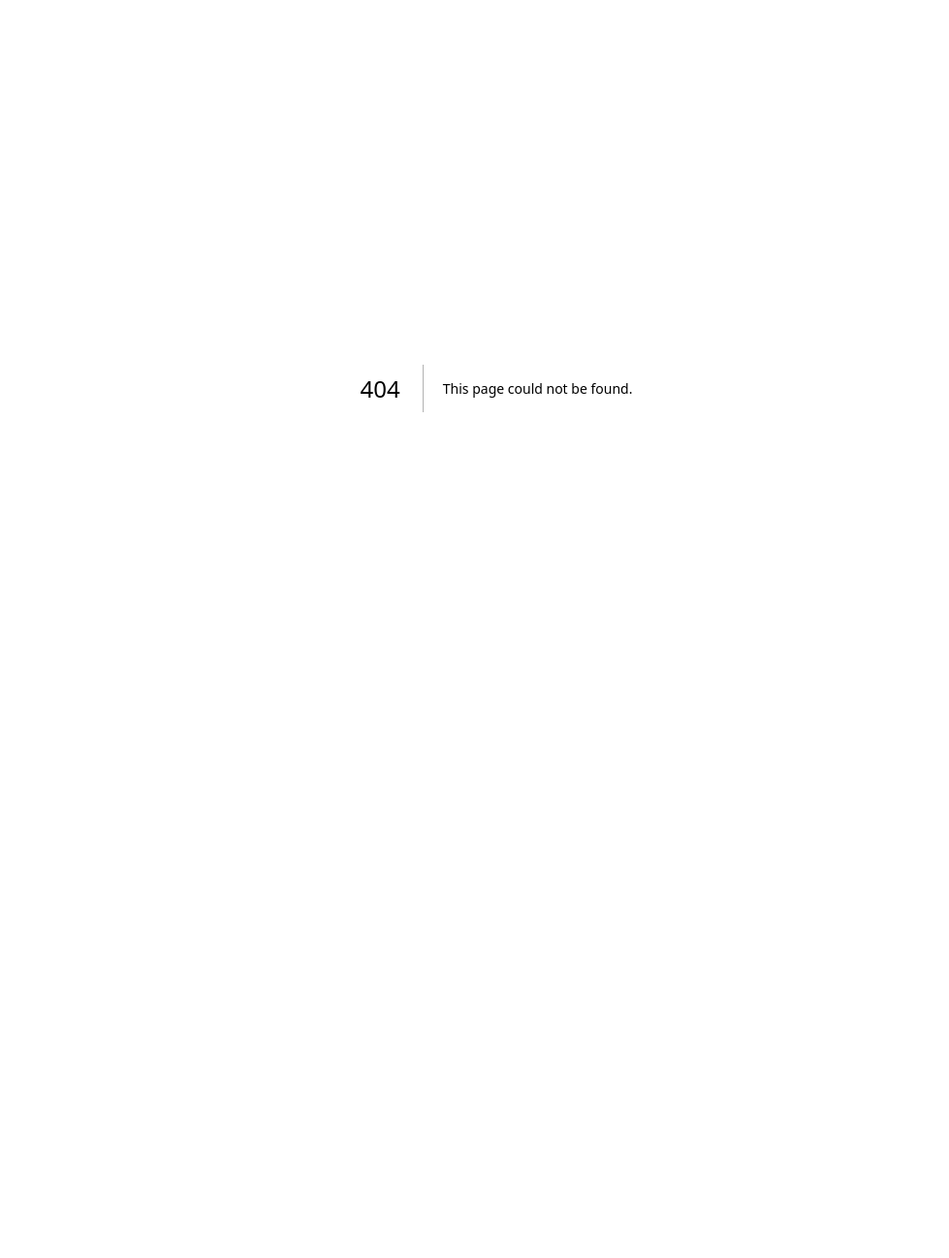
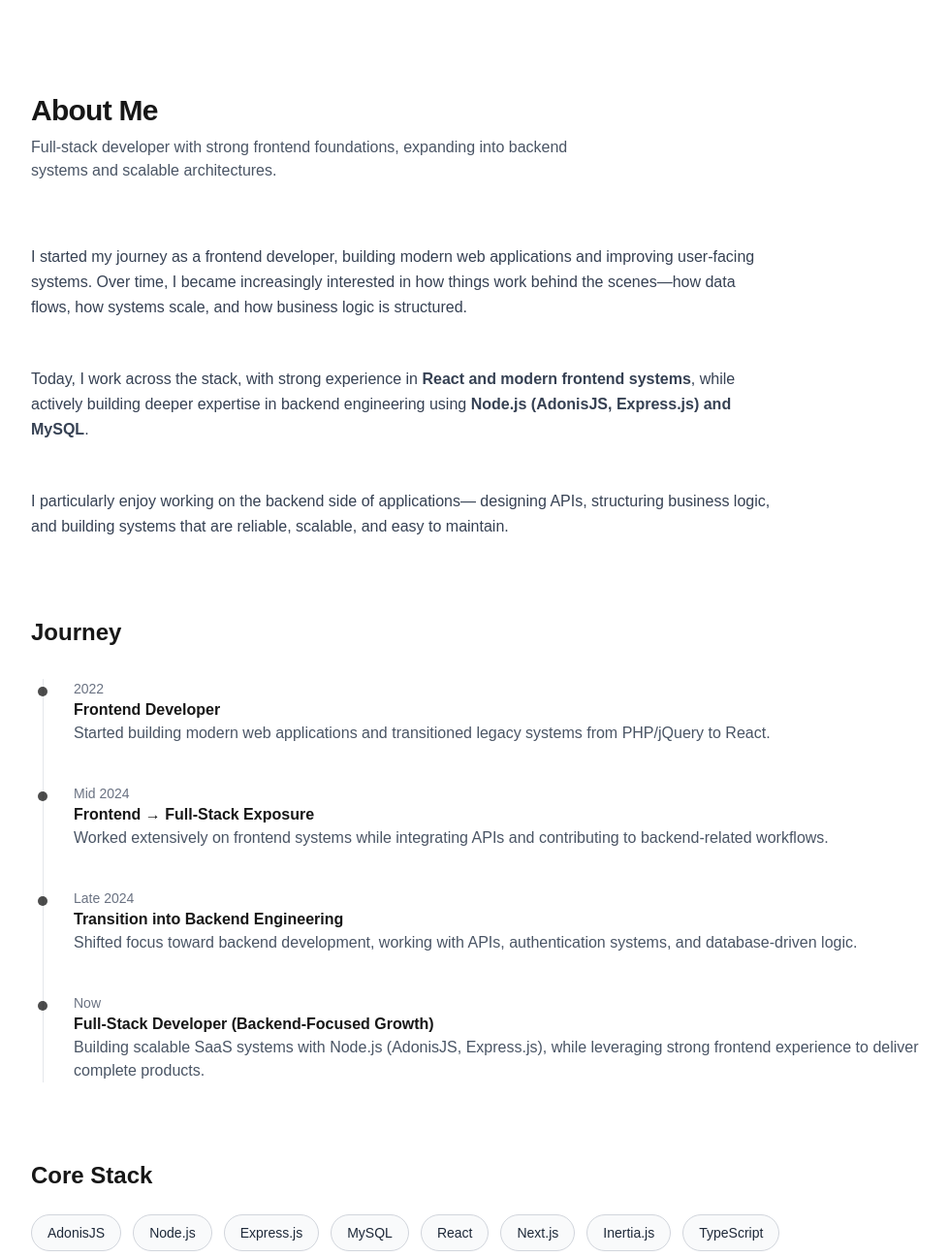
Before and after one commit to 7amarah/tamarah-portfolio, a Next.js app: page /about in a window 1280 px wide. Before the commit this address had no page. Shown: the top 1297 px of the page at 97% size, without its empty margins (128-1107 px from the left). Before the commit the page ends 800 px from the top, so only its background shows below. Built offline with nearby package versions, Linux system fonts and the light colour scheme.

Commit message:
define the about page component

```diff
--- /dev/null
+++ b/app/(app)/about/page.tsx
@@ -0,0 +1,173 @@
+"use client";
+
+import { motion } from "framer-motion";
+import Section from "@/components/ui/Section";
+import Container from "@/components/ui/Container";
+
+const timeline = [
+    {
+        year: "2022",
+        title: "Frontend Developer",
+        description:
+            "Started building modern web applications and transitioned legacy systems from PHP/jQuery to React.",
+    },
+    {
+        year: "Mid 2024",
+        title: "Frontend → Full-Stack Exposure",
+        description:
+            "Worked extensively on frontend systems while integrating APIs and contributing to backend-related workflows.",
+    },
+    {
+        year: "Late 2024",
+        title: "Transition into Backend Engineering",
+        description:
+            "Shifted focus toward backend development, working with APIs, authentication systems, and database-driven logic.",
+    },
+    {
+        year: "Now",
+        title: "Full-Stack Developer (Backend-Focused Growth)",
+        description:
+            "Building scalable SaaS systems with Node.js (AdonisJS, Express.js), while leveraging strong frontend experience to deliver complete products.",
+    },
+];
+
+const skills = [
+    "AdonisJS",
+    "Node.js",
+    "Express.js",
+    "MySQL",
+    "React",
+    "Next.js",
+    "Inertia.js",
+    "TypeScript",
+];
+
+export default function AboutPage() {
+    return (
+        <Section>
+            <Container>
+                {/* Header */}
+                <motion.div
+                    initial={{ opacity: 0, y: 16 }}
+                    whileInView={{ opacity: 1, y: 0 }}
+                    transition={{ duration: 0.6 }}
+                    className="mb-16"
+                >
+                    <h1 className="text-3xl font-bold tracking-tight">About Me</h1>
+                    <p className="text-gray-600 mt-2 max-w-xl">
+                        Full-stack developer with strong frontend foundations, expanding into backend systems and scalable architectures.
+                    </p>
+                </motion.div>
+
+                {/* Story */}
+                <div className="space-y-12 max-w-3xl text-gray-700 leading-relaxed">
+
+                    <motion.p
+                        initial={{ opacity: 0, y: 14 }}
+                        whileInView={{ opacity: 1, y: 0 }}
+                        transition={{ duration: 0.6 }}
+                    >
+                        I started my journey as a frontend developer, building modern web
+                        applications and improving user-facing systems. Over time, I became
+                        increasingly interested in how things work behind the scenes—how
+                        data flows, how systems scale, and how business logic is structured.
+                    </motion.p>
+
+                    <motion.p
+                        initial={{ opacity: 0, y: 14 }}
+                        whileInView={{ opacity: 1, y: 0 }}
+                        transition={{ duration: 0.6, delay: 0.1 }}
+                    >
+                        Today, I work across the stack, with strong experience in
+                        <span className="font-semibold"> React and modern frontend systems</span>,
+                        while actively building deeper expertise in backend engineering using
+                        <span className="font-semibold"> Node.js (AdonisJS, Express.js) and MySQL</span>.
+                    </motion.p>
+
+                    <motion.p
+                        initial={{ opacity: 0, y: 14 }}
+                        whileInView={{ opacity: 1, y: 0 }}
+                        transition={{ duration: 0.6, delay: 0.2 }}
+                    >
+                        I particularly enjoy working on the backend side of applications—
+                        designing APIs, structuring business logic, and building systems
+                        that are reliable, scalable, and easy to maintain.
+                    </motion.p>
+                </div>
+
+                {/* Timeline */}
+                <div className="mt-20">
+                    <h2 className="text-2xl font-semibold mb-8">Journey</h2>
+
+                    <div className="relative ml-3">
+                        <div className="absolute left-0 top-0 w-px h-full bg-gray-200" />
+
+                        <div className="space-y-10">
+                            {timeline.map((item, index) => (
+                                <motion.div
+                                    key={index}
+                                    initial={{ opacity: 0, y: 20 }}
+                                    whileInView={{ opacity: 1, y: 0 }}
+                                    transition={{ duration: 0.5, delay: index * 0.1 }}
+                                    className="relative pl-8"
+                                >
+                                    <div className="absolute left-[-5px] top-2 w-2.5 h-2.5 rounded-full bg-black/70" />
+
+                                    <p className="text-sm text-gray-500">{item.year}</p>
+                                    <h3 className="font-semibold">{item.title}</h3>
+                                    <p className="text-gray-600">{item.description}</p>
+                                </motion.div>
+                            ))}
+                        </div>
+                    </div>
+                </div>
+
+                {/* Skills */}
+                <div className="mt-20">
+                    <h2 className="text-2xl font-semibold mb-6">Core Stack</h2>
+
+                    <div className="flex flex-wrap gap-3">
+                        {skills.map((skill, index) => (
+                            <motion.span
+                                key={skill}
+                                initial={{ opacity: 0, scale: 0.9 }}
+                                whileInView={{ opacity: 1, scale: 1 }}
+                                transition={{ duration: 0.3, delay: index * 0.05 }}
+                                className="px-4 py-2 text-sm rounded-full border border-gray-300 bg-gray-50 text-gray-800 hover:bg-gray-100 transition"
+                            >
+                                {skill}
+                            </motion.span>
+                        ))}
+                    </div>
+                </div>
+
+                {/* Current Focus */}
+                <motion.div
+                    className="mt-20 max-w-2xl"
+                    initial={{ opacity: 0, y: 16 }}
+                    whileInView={{ opacity: 1, y: 0 }}
+                    transition={{ duration: 0.6 }}
+                >
+                    <h2 className="text-2xl font-semibold mb-4">
+                        What I’m Currently Focused On
+                    </h2>
+
+                    <ul className="space-y-3 text-gray-700">
+                        <li>
+                            Strengthening backend engineering skills and system design thinking
+                        </li>
+                        <li>
+                            Building scalable APIs and handling complex business logic in SaaS systems
+                        </li>
+                        <li>
+                            Leveraging strong frontend experience to build complete, user-focused applications
+                        </li>
+                        <li>
+                            Writing clean, maintainable code with a focus on long-term scalability
+                        </li>
+                    </ul>
+                </motion.div>
+            </Container>
+        </Section>
+    );
+}
```
